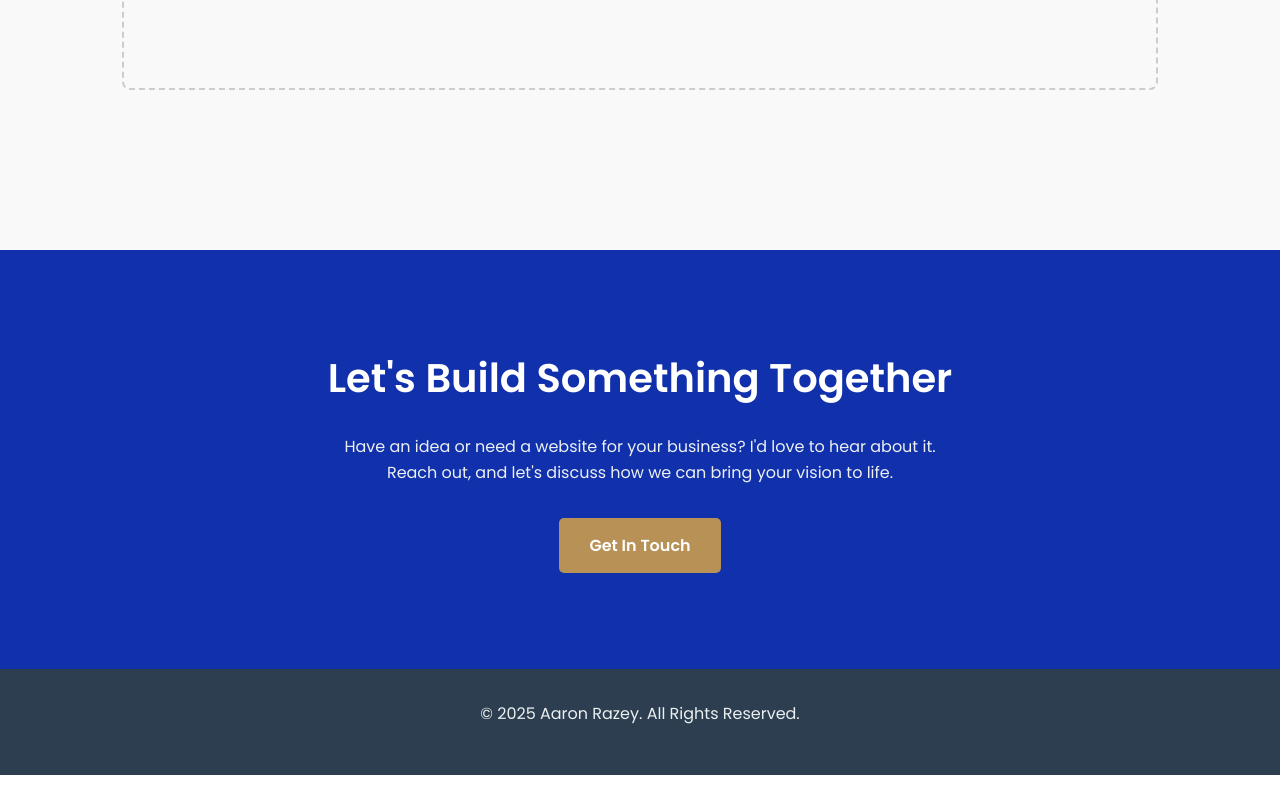
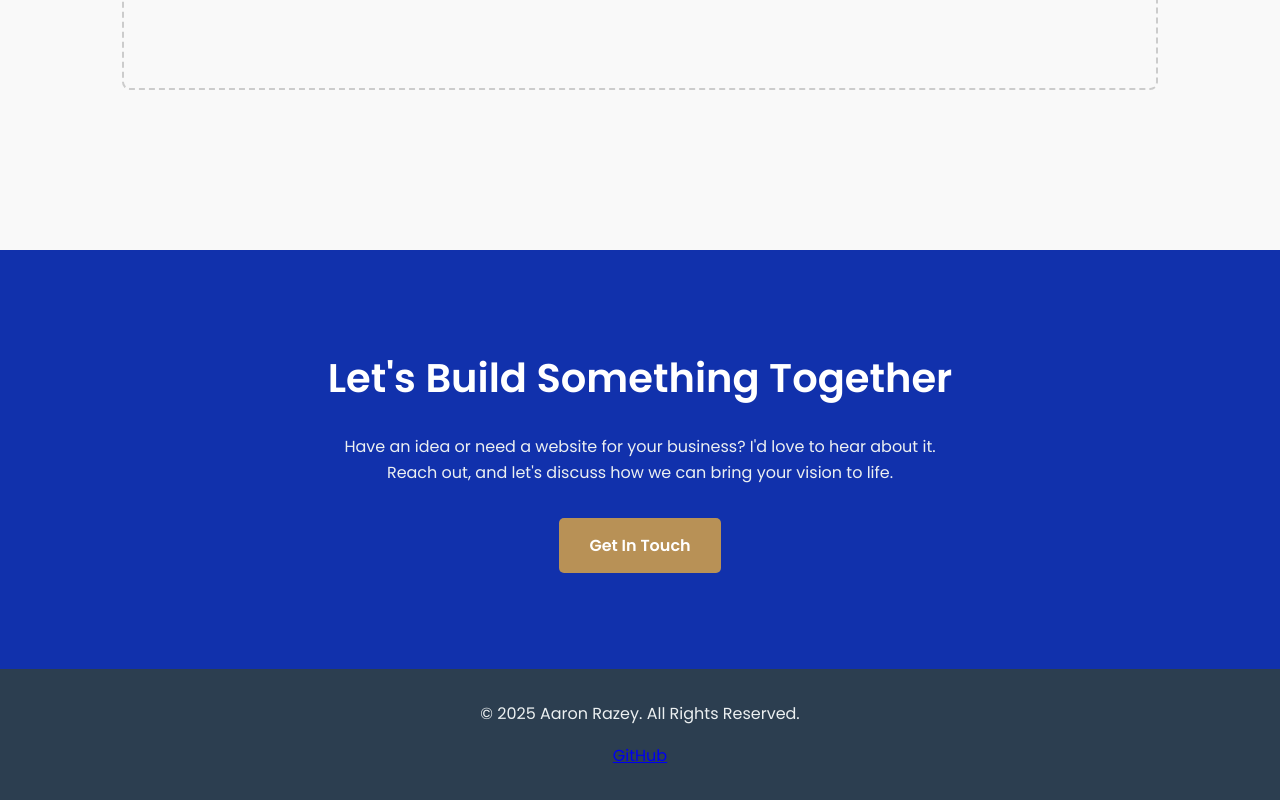
Before and after one commit to aarongkr/my-web-portfolio, a plain HTML site: page index.html in a window 1280 px wide. Shown: the part 2546-3346 px from the top of the page. Before the commit the page ends 3321 px from the top, so only its background shows below. Drawn offline with Linux system fonts and the light colour scheme.

Commit message:
Update index.html

```diff
--- a/index.html
+++ b/index.html
@@ -54,12 +54,10 @@
             <div class="container">
                 <h2>My Portfolio</h2>
 
-                <!-- Mock-ups Section -->
                 <div class="portfolio-subsection">
                     <h3>Design Mock-ups & Concepts</h3>
                     <p class="section-description">These are conceptual designs and mock-ups that showcase my design and front-end skills. They represent my vision for clean, modern, and user-friendly web interfaces.</p>
                     <div class="portfolio-grid">
-                        <!-- Portfolio Item 1 -->
                         <div class="portfolio-item">
                             <img src="https://i.ibb.co/Kz0N2Qz7/Screenshot-2025-08-11-124248.png" alt="Portfolio item 1">
                             <div class="portfolio-info">
@@ -68,7 +66,6 @@
                                 <a href="https://aarongkr.github.io/mcdonalds-website-mockup/" class="portfolio-link" target="_blank">View Design</a>
                             </div>
                         </div>
-                        <!-- Portfolio Item 2 -->
                         <div class="portfolio-item">
                             <img src="https://i.ibb.co/NntBnHjG/Screenshot-2025-08-11-151356.png" alt="Portfolio item 2">
                             <div class="portfolio-info">
@@ -77,16 +74,13 @@
                                 <a href="https://aarongkr.github.io/coffee-shop-website-mockup/" class="portfolio-link" target="_blank">View Design</a>
                             </div>
                         </div>
-                         <!-- Add more mock-up items here -->
-                    </div>
+                         </div>
                 </div>
 
-                <!-- WIP Section -->
                 <div class="portfolio-subsection">
                     <h3>Live Client Projects (WIP)</h3>
                     <p class="section-description">This section is dedicated to real-world projects I have developed for clients. As I partner with businesses, this area will be populated with my work.</p>
                     <div class="portfolio-grid">
-                        <!-- This section is intentionally left empty. Add projects as you get them! -->
                         <div class="portfolio-item-placeholder">
                             <p>New client projects coming soon!</p>
                         </div>
@@ -107,8 +101,9 @@
     <footer>
         <div class="container">
             <p>&copy; 2025 Aaron Razey. All Rights Reserved.</p>
-            <!-- Add links to your social media or GitHub -->
-            <!-- <a href="#">GitHub</a> | <a href="#">LinkedIn</a> -->
+            <div class="footer-links">
+                <a href="https://github.com/aarongkr" target="_blank" class="footer-link">GitHub</a>
+            </div>
         </div>
     </footer>
 
```
